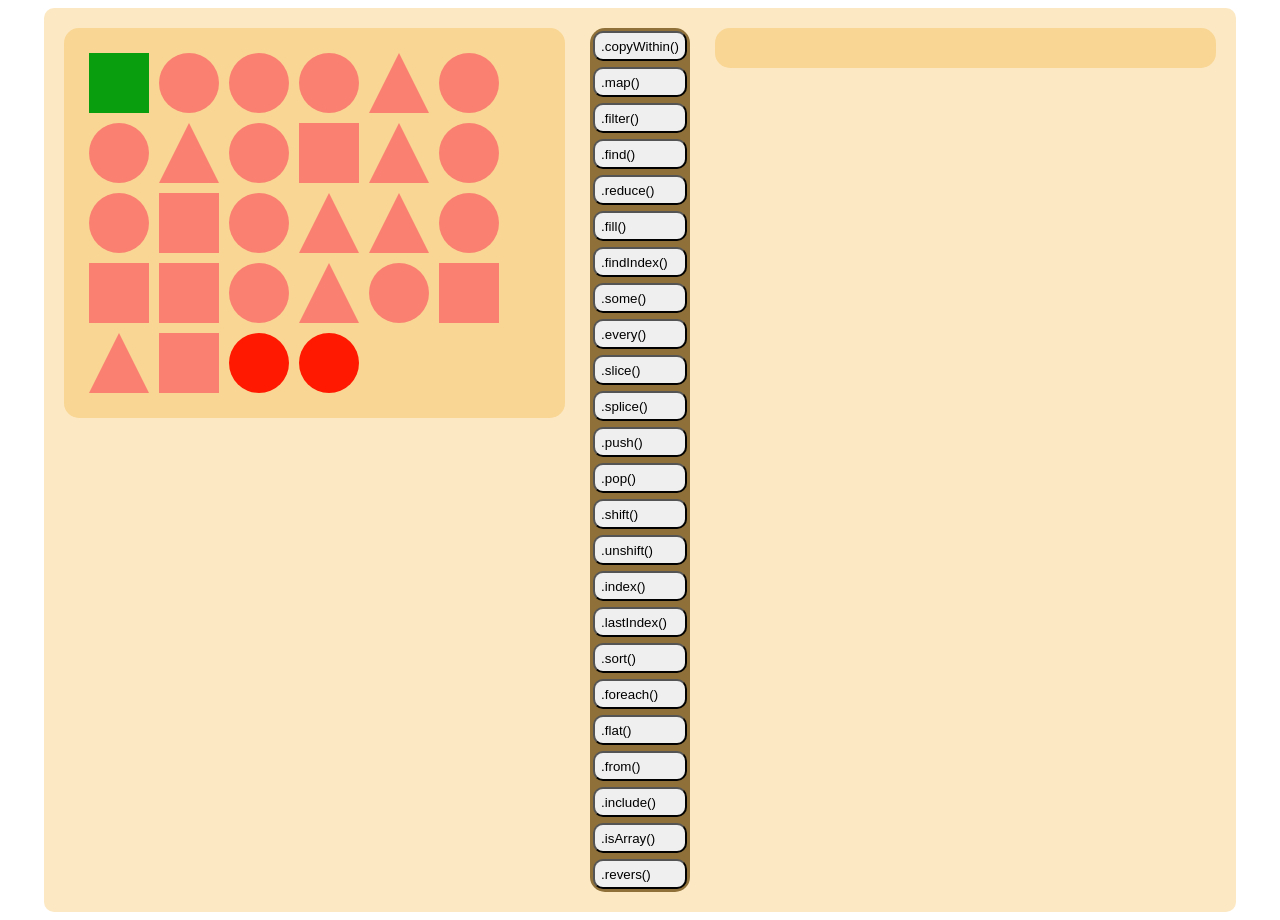
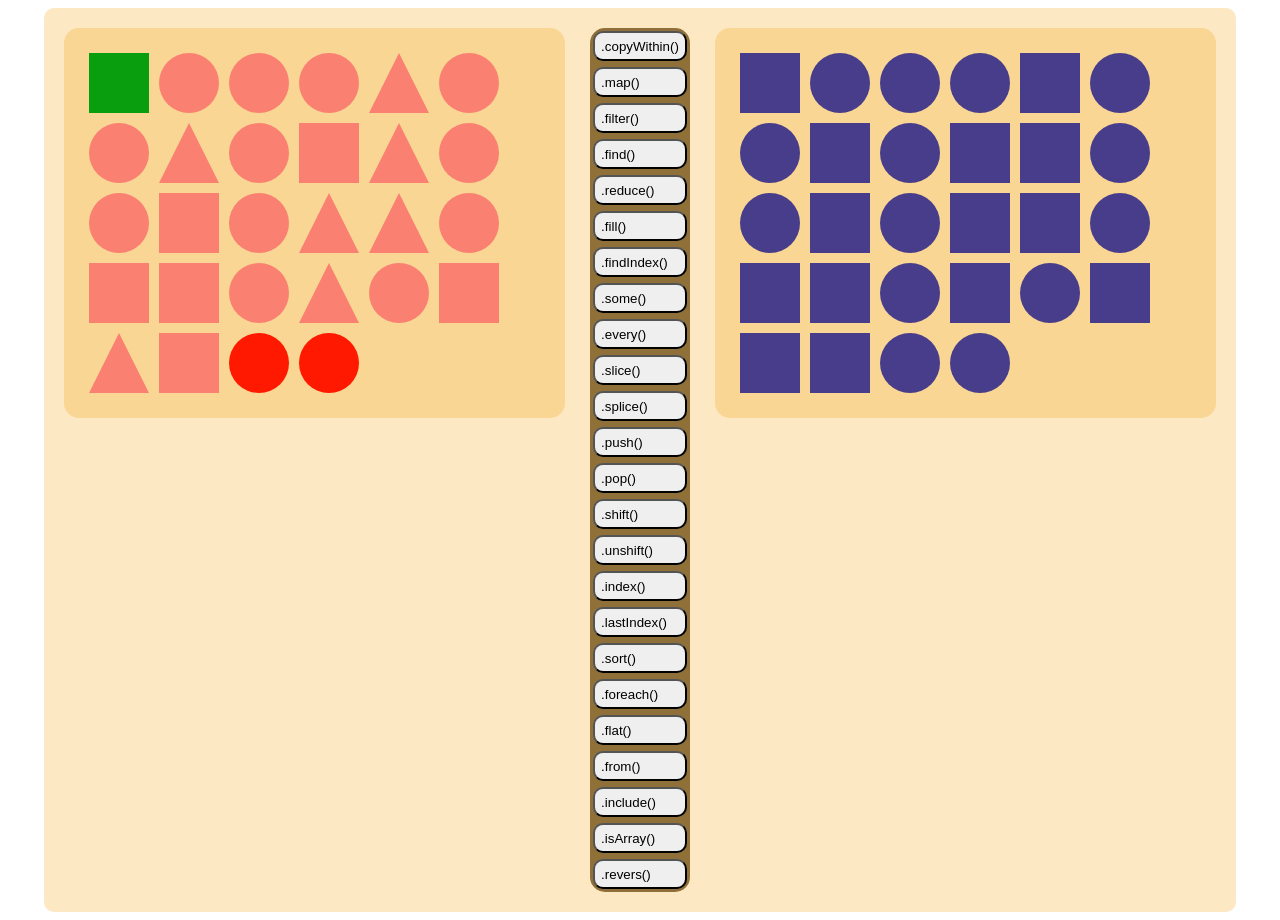
Before and after one commit to RashidBik/JavaScript_Array_Methods, a plain HTML site: page index.html in a window 1280 px wide. Both pictures are taken after a click on the button ".foreach()". Drawn offline with Linux system fonts and the light colour scheme.

Commit message:
forEach was added

```diff
--- a/Components/script.js
+++ b/Components/script.js
@@ -234,13 +234,14 @@ const fndIdxFnc = () => {
  };
 // foreach method
 const frchFnc = () => {
-    const echOne = shapes.forEach((item) => {
-
+    const frShapes = [...shapes];
+    const echOne = frShapes.forEach((item) => {
+        div = document.createElement('div');
+        div.setAttribute('class', item.class += ' blu');
+       return document.getElementById('after').appendChild(div);
     })
+    return echOne;
 }
-
-
-
 
 
 
--- a/index.html
+++ b/index.html
@@ -30,7 +30,7 @@
         <button onclick="idxFnc()" class="btn">.index()</button>
         <button onclick="lstIdxFnc()" class="btn">.lastIndex()</button>
         <button onclick="srtFnc()" class="btn">.sort()</button>
-        <button onclick="" class="btn">.foreach()</button>
+        <button onclick="frchFnc()" class="btn">.foreach()</button>
         <!-- <button onclick="" class="btn">.concat()</button> -->
         <button onclick="" class="btn">.flat()</button>
         <button onclick="" class="btn">.from()</button>
--- a/style.css
+++ b/style.css
@@ -98,3 +98,12 @@
     margin-left: 5px;
 
 }
+.blu{
+    background-color: darkslateblue;
+}
+
+.triangle.blu{
+    background-color: none;
+    border-bottom-color: darkslateblue;
+
+}
```
